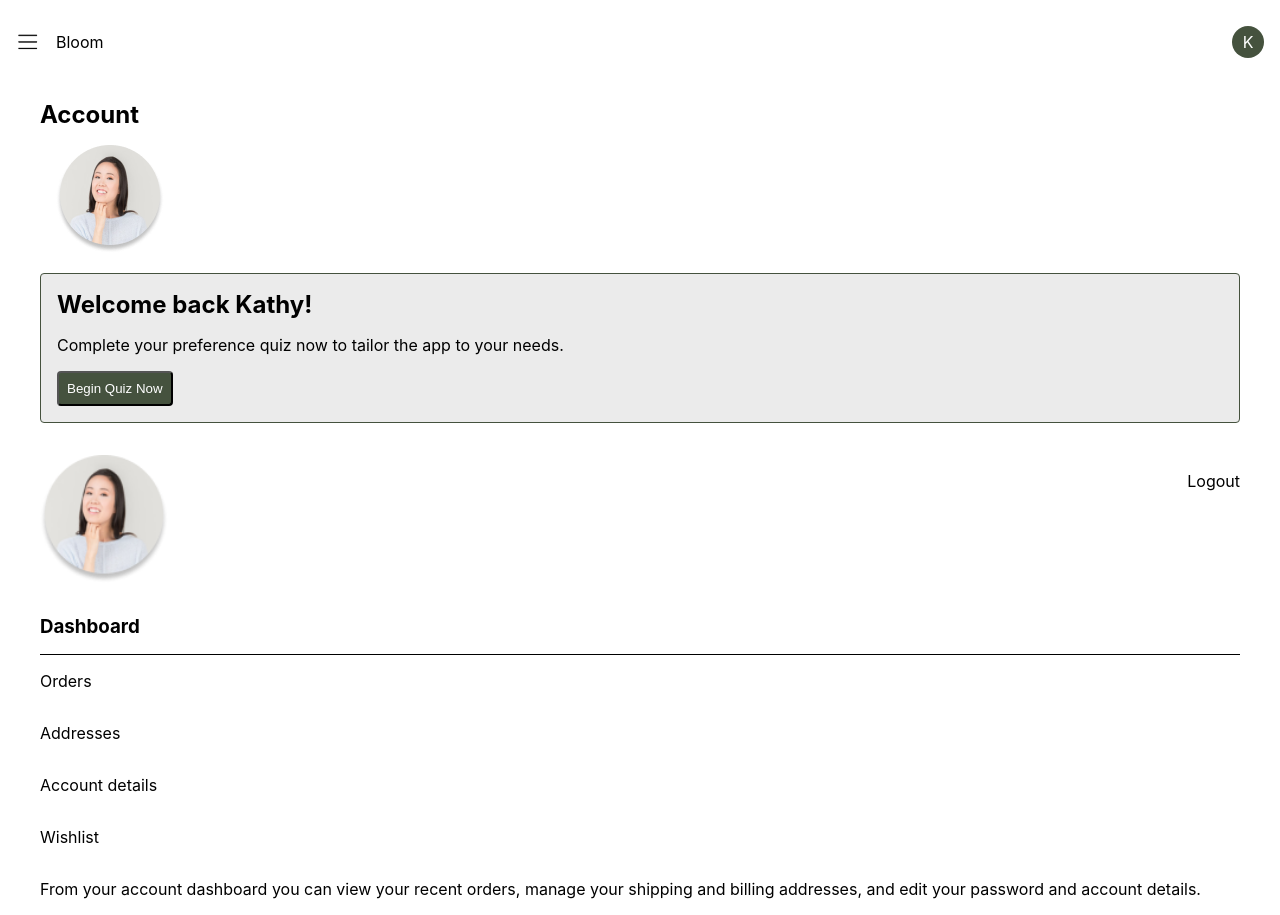
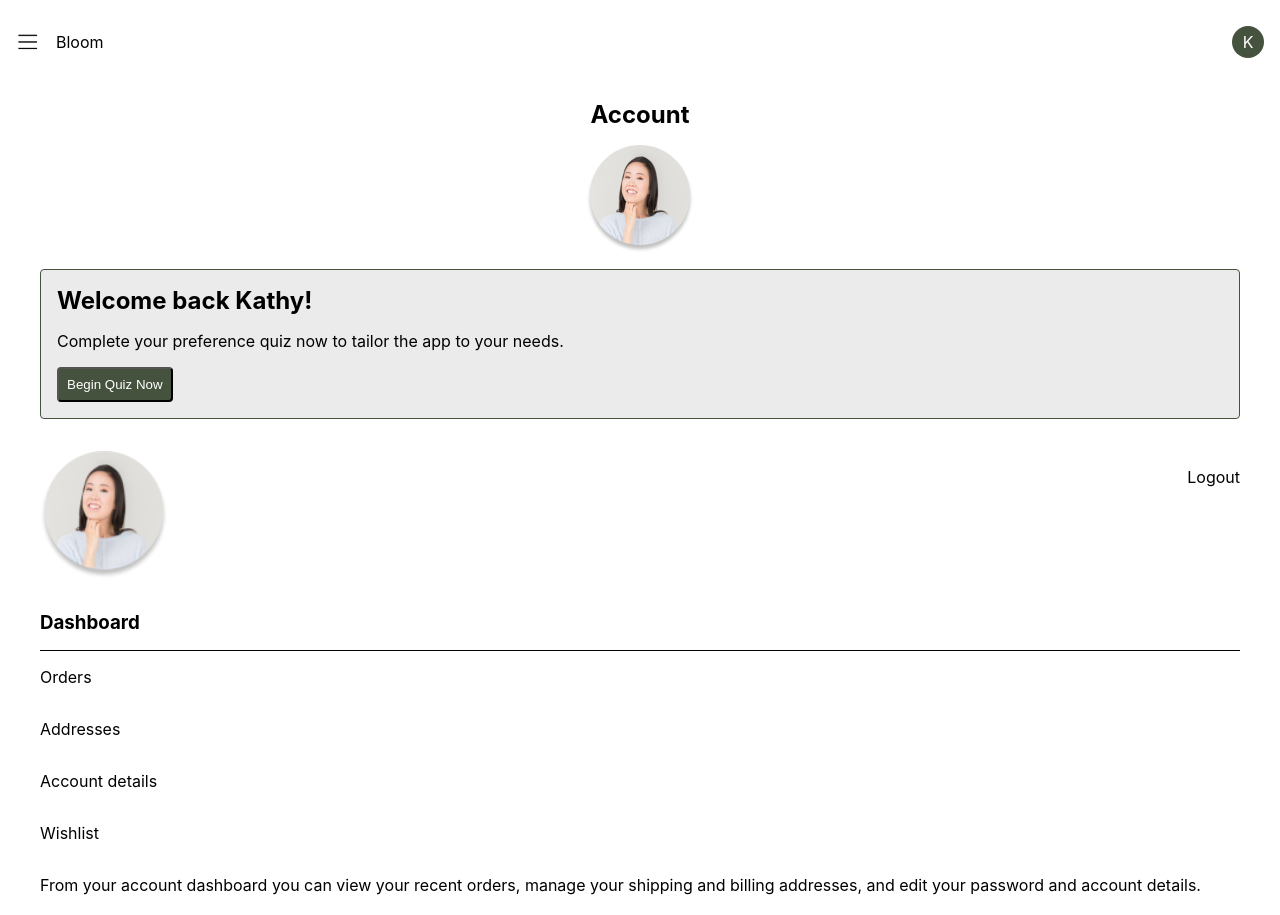
Before and after one commit to Nicholos-Steadman/tech-fusion-client, a React (Create React App) app: page /profile in a window 1280 px wide. Built offline with nearby package versions, Linux system fonts and the light colour scheme.

Commit message:
mapped to 6 cards

```diff
--- a/src/Components/Account/Account.scss
+++ b/src/Components/Account/Account.scss
@@ -4,7 +4,10 @@
     padding: 1rem 2.5rem 0rem 2.5rem;
 
     &__img {
+        margin: auto;
         padding: 1rem;
+        display: flex;
+        justify-content: center;
     }
 
     &__container {
@@ -19,6 +22,8 @@
 
     }
     &__heading {
+        display: flex;
+        justify-content: center;
         margin: 0;
         font-size: 24px;
     }
--- a/src/Components/Card/Card.js
+++ b/src/Components/Card/Card.js
@@ -5,13 +5,14 @@
     return (
         <div className="card">
 
-            <h3 className="card__title">{productData.name}</h3>
+
             <img
                 src={productData.image}
                 alt={productData.name}
                 className="card__image"
             />
-            <p className="card__tag">{productData.tag}</p>
+             <h3 className="card__title">{productData.name}</h3>
+            {/* <p className="card__tag">{productData.tag}</p> */}
             <p className="card__price">${productData.price.toFixed(2)}</p>
 
         </div>
--- a/src/Components/Card/Card.scss
+++ b/src/Components/Card/Card.scss
@@ -1,5 +1,8 @@
-
 .card {
+    display: flex;
+    flex-direction: column;
+    justify-content: center;
+    align-items: center;
     border: solid 1px black;
-    // width: 50%;
+    margin-bottom: 1rem;
 }
--- a/src/Components/Main/Main.js
+++ b/src/Components/Main/Main.js
@@ -27,7 +27,7 @@
             </div>
 
             <div className="card-container">
-                {products.map((product) => (
+                {products.slice(0, 6).map((product) => (
                     <Card key={product.id} productData={product} />
                 ))}
             </div>
--- a/src/Components/Main/Main.scss
+++ b/src/Components/Main/Main.scss
@@ -30,10 +30,10 @@
 }
 
 .card-container {
-    padding: 1rem;
+    padding: 1rem 0;
     width: 100%;
     display: flex;
     flex-wrap: wrap;
-    justify-content: center;
+    justify-content: space-around;
     align-items: center;
 }
```
